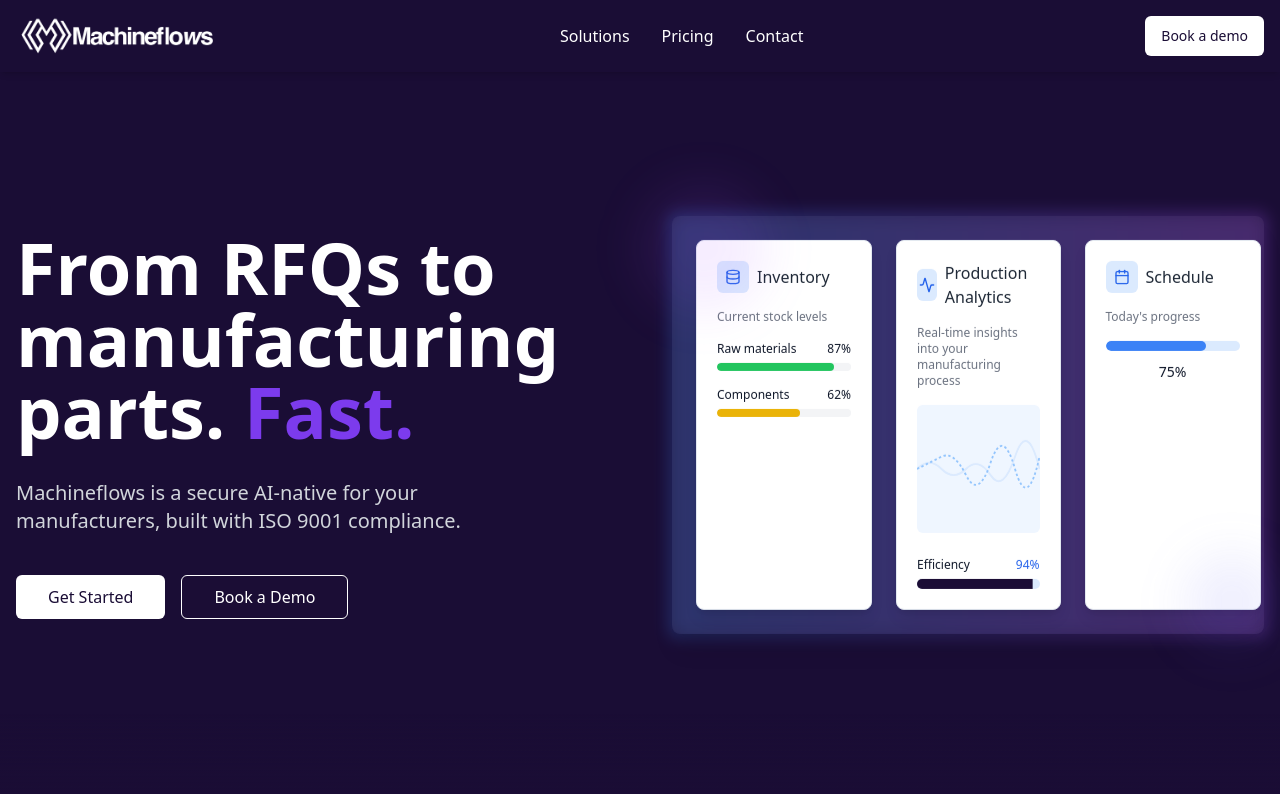
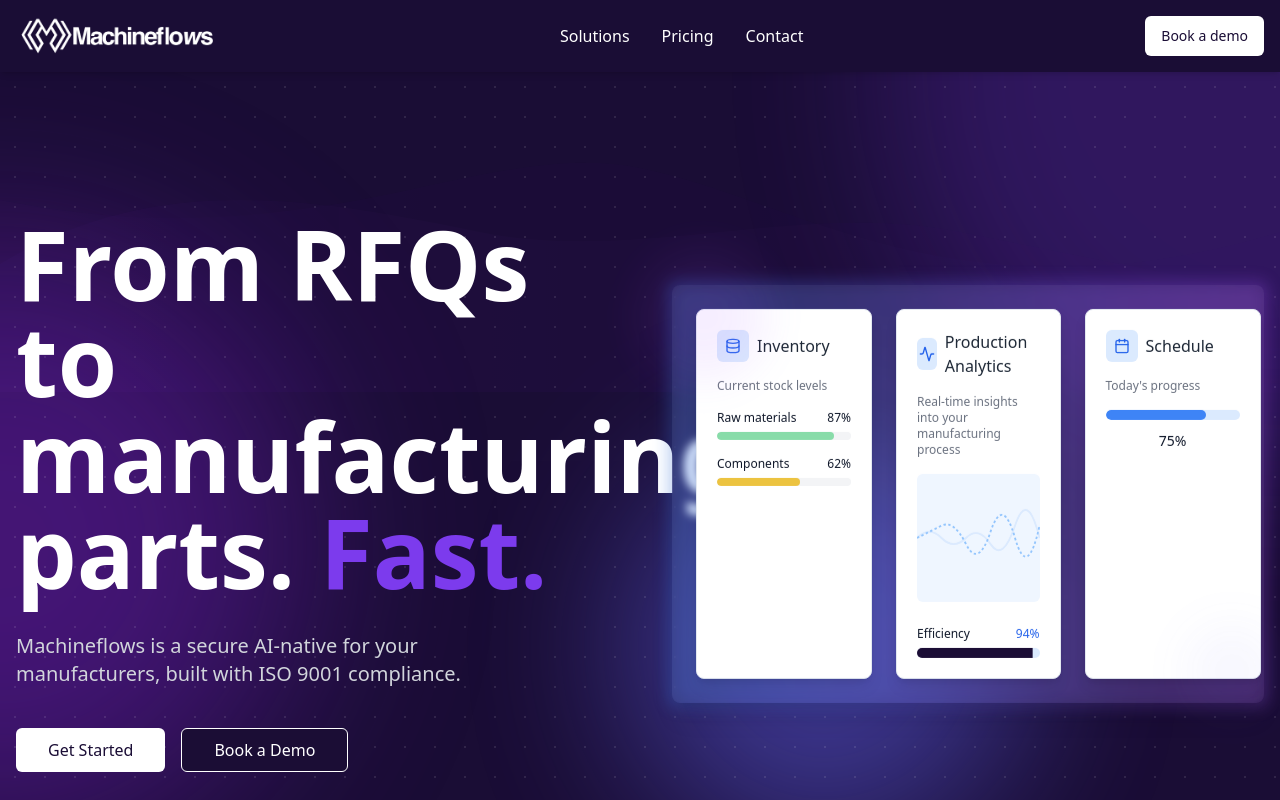
Before and after one commit to machineflows/machineflows-dot-com, a React (Vite) app: page / in a window 1280 px wide. Shown: the top 800 px of the page. Built offline with nearby package versions, Linux system fonts and the light colour scheme.

Commit message:
Add background animations
Add animations and abstractions to the hero section background.

```diff
--- a/src/components/HeroImage.tsx
+++ b/src/components/HeroImage.tsx
@@ -7,7 +7,9 @@ import { Database, Activity, Calendar } from 'lucide-react';
 const HeroImage = () => {
   return (
     <div className="relative">
-      <div className="absolute -inset-1 bg-gradient-to-r from-blue-500 to-purple-500 rounded-lg blur opacity-25"></div>
+      {/* Glow effect */}
+      <div className="absolute -inset-1 bg-gradient-to-r from-blue-500 to-purple-500 rounded-lg blur opacity-25 animate-pulse"></div>
+
       <div className="relative bg-white/5 backdrop-blur-sm rounded-lg shadow-xl overflow-hidden animate-float scale-110">
         <div className="flex flex-col md:flex-row gap-6 p-6">
           {/* Left inventory card */}
@@ -28,7 +30,7 @@ const HeroImage = () => {
                     <span className="font-medium">87%</span>
                   </div>
                   <div className="h-2 w-full bg-gray-100 rounded-full overflow-hidden">
-                    <div className="h-full bg-green-500 rounded-full" style={{width: '87%'}}></div>
+                    <div className="h-full bg-green-500 rounded-full animate-pulse" style={{width: '87%', animationDuration: '4s'}}></div>
                   </div>
                 </div>
 
@@ -38,7 +40,7 @@ const HeroImage = () => {
                     <span className="font-medium">62%</span>
                   </div>
                   <div className="h-2 w-full bg-gray-100 rounded-full overflow-hidden">
-                    <div className="h-full bg-yellow-500 rounded-full" style={{width: '62%'}}></div>
+                    <div className="h-full bg-yellow-500 rounded-full animate-pulse" style={{width: '62%', animationDuration: '5s'}}></div>
                   </div>
                 </div>
               </div>
@@ -56,7 +58,7 @@ const HeroImage = () => {
               </div>
               <p className="text-xs text-gray-500 mb-4">Real-time insights into your manufacturing process</p>
 
-              {/* Chart representation - closer to the image design */}
+              {/* Chart representation - with animation */}
               <div className="h-32 bg-blue-50 rounded-md mb-6 relative overflow-hidden">
                 <svg viewBox="0 0 100 30" className="w-full h-full">
                   <path
@@ -71,7 +73,18 @@ const HeroImage = () => {
                     stroke="#93c5fd"
                     strokeWidth="1.5"
                     strokeDasharray="2"
-                  />
+                  >
+                    <animate
+                      attributeName="d"
+                      dur="8s"
+                      repeatCount="indefinite"
+                      values="
+                        M0,15 Q10,10 20,5 T40,20 T60,10 T80,15 T100,5;
+                        M0,15 Q10,15 20,10 T40,15 T60,20 T80,10 T100,15;
+                        M0,15 Q10,5 20,15 T40,10 T60,15 T80,5 T100,10;
+                        M0,15 Q10,10 20,5 T40,20 T60,10 T80,15 T100,5"
+                    />
+                  </path>
                 </svg>
               </div>
 
@@ -98,7 +111,7 @@ const HeroImage = () => {
 
               <div className="mt-3">
                 <div className="h-2.5 w-full bg-blue-100 rounded-full overflow-hidden">
-                  <div className="h-full bg-blue-500 rounded-full" style={{width: '75%'}}></div>
+                  <div className="h-full bg-blue-500 rounded-full animate-pulse" style={{width: '75%', animationDuration: '3s'}}></div>
                 </div>
                 <div className="text-center mt-2">
                   <span className="text-sm font-medium">75%</span>
@@ -109,9 +122,9 @@ const HeroImage = () => {
         </div>
       </div>
 
-      {/* Decorative elements */}
-      <div className="absolute -right-4 -bottom-4 w-24 h-24 bg-indigo-500/10 rounded-full blur-xl"></div>
-      <div className="absolute -left-8 -top-8 w-32 h-32 bg-purple-500/10 rounded-full blur-xl"></div>
+      {/* Decorative elements with animation */}
+      <div className="absolute -right-4 -bottom-4 w-24 h-24 bg-indigo-500/10 rounded-full blur-xl animate-pulse" style={{ animationDuration: '4s' }}></div>
+      <div className="absolute -left-8 -top-8 w-32 h-32 bg-purple-500/10 rounded-full blur-xl animate-pulse" style={{ animationDuration: '6s' }}></div>
     </div>
   );
 };
--- a/src/components/HeroSection.tsx
+++ b/src/components/HeroSection.tsx
@@ -6,10 +6,45 @@ import HeroImage from './HeroImage';
 const HeroSection = () => {
   return (
     <section className="relative pt-28 pb-32 md:pt-36 md:pb-40 overflow-hidden bg-[#1a0d35]">
-      <div className="container max-w-7xl mx-auto px-4">
+      {/* Abstract animated background */}
+      <div className="absolute inset-0 w-full h-full overflow-hidden">
+        <div className="absolute w-[800px] h-[800px] opacity-20 -top-[400px] -right-[400px] rounded-full bg-secondary blur-[80px] animate-pulse"></div>
+        <div className="absolute w-[600px] h-[600px] opacity-10 top-[20%] -left-[300px] rounded-full bg-purple-700 blur-[100px] animate-pulse" style={{ animationDelay: '1s', animationDuration: '8s' }}></div>
+        <div className="absolute w-[400px] h-[400px] opacity-10 bottom-[10%] right-[20%] rounded-full bg-indigo-500 blur-[80px] animate-pulse" style={{ animationDelay: '2s', animationDuration: '10s' }}></div>
+
+        {/* Particle grid effect */}
+        <div className="absolute inset-0" style={{
+          backgroundImage: 'radial-gradient(circle, rgba(255,255,255,0.1) 1px, transparent 1px)',
+          backgroundSize: '30px 30px'
+        }}></div>
+
+        {/* Flowing lines */}
+        <svg className="absolute w-full h-full opacity-10" xmlns="http://www.w3.org/2000/svg">
+          <defs>
+            <linearGradient id="wave-gradient" x1="0%" y1="0%" x2="100%" y2="0%">
+              <stop offset="0%" stopColor="#9333ea" stopOpacity="0.4" />
+              <stop offset="100%" stopColor="#7e22ce" stopOpacity="0.2" />
+            </linearGradient>
+          </defs>
+          <path
+            d="M0,128 C320,192 480,64 640,96 C800,128 960,256 1280,160 L1280,320 L0,320 Z"
+            fill="url(#wave-gradient)"
+            className="animate-pulse"
+            style={{ animationDuration: '15s' }}
+          />
+          <path
+            d="M0,192 C160,96 320,128 480,160 C640,192 800,128 960,160 C1120,192 1280,224 1280,224 L1280,320 L0,320 Z"
+            fill="url(#wave-gradient)"
+            className="animate-pulse"
+            style={{ animationDuration: '20s', animationDelay: '1s' }}
+          />
+        </svg>
+      </div>
+
+      <div className="container max-w-7xl mx-auto px-4 relative z-10">
         <div className="grid grid-cols-1 md:grid-cols-2 gap-16 items-center">
           <div className="animate-fade-in">
-            <h1 className="text-5xl md:text-6xl lg:text-7xl font-bold text-white mb-8 leading-tight">
+            <h1 className="text-6xl md:text-7xl lg:text-8xl font-bold text-white mb-8 leading-tight">
               From RFQs to manufacturing parts. <span className="text-secondary">Fast.</span>
             </h1>
 
```
